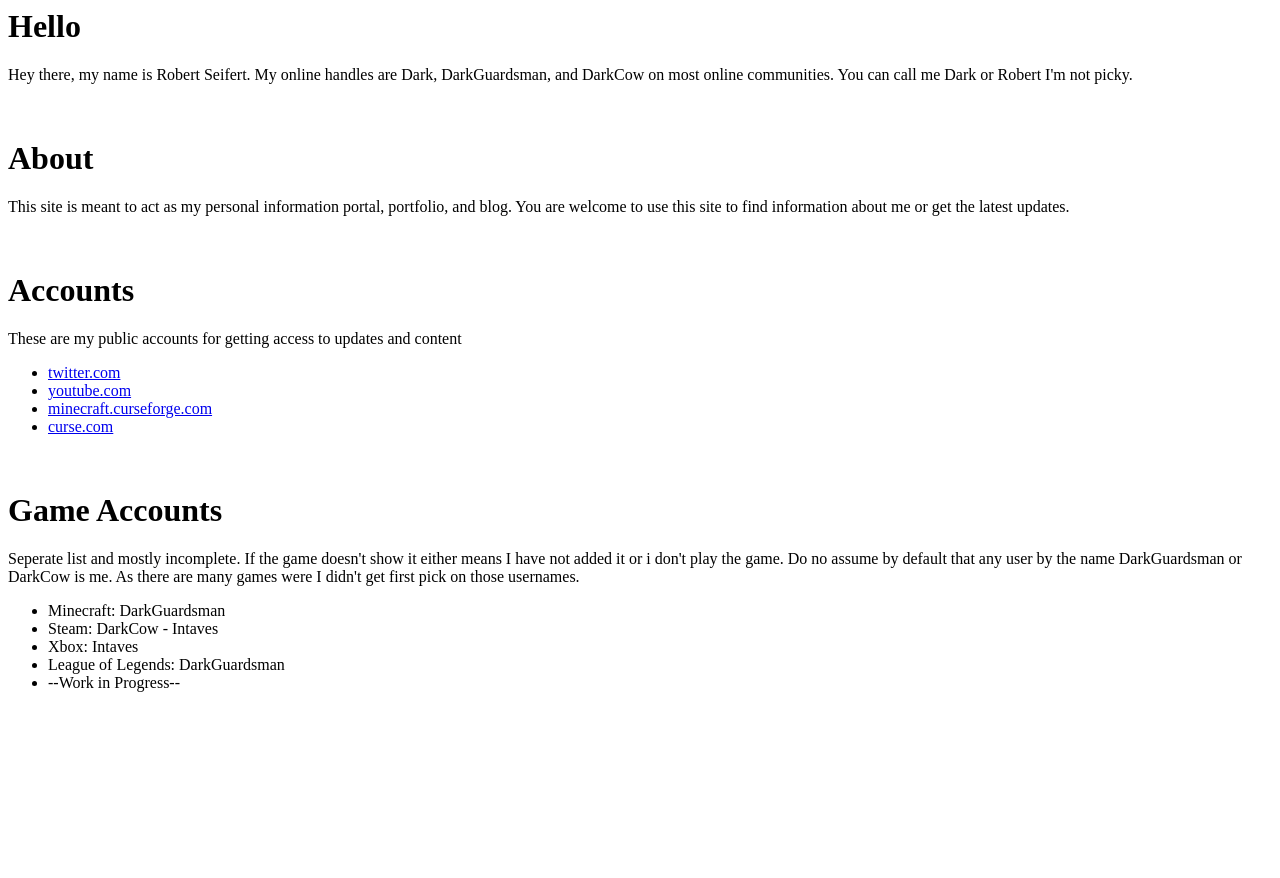
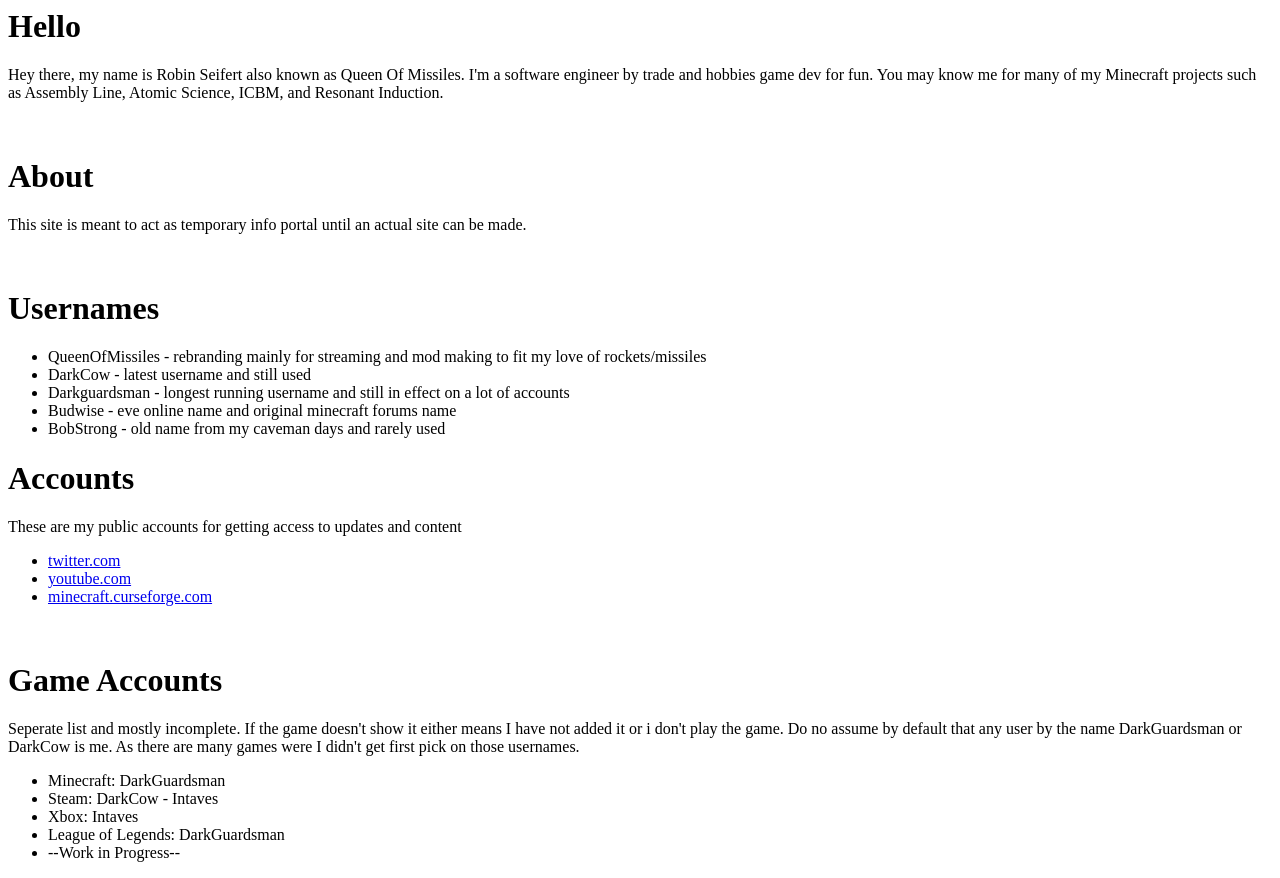
Before and after one commit to DarkGuardsman/darkguardsman.github.io, a plain HTML site: page index.html in a window 1280 px wide. Before the commit the page ends 800 px from the top, so only its background shows below. Drawn offline with Linux system fonts and the light colour scheme.

Commit message:
Update index.html

```diff
--- a/index.html
+++ b/index.html
@@ -1,16 +1,24 @@
 <h1>Hello</h1>
-<p>Hey there, my name is Robert Seifert. My online handles are Dark, DarkGuardsman, and DarkCow on most online communities. You can call me Dark or Robert I'm not picky.</p>
+<p>Hey there, my name is Robin Seifert also known as Queen Of Missiles. I'm a software engineer by trade and hobbies game dev for fun. You may know me for many of my Minecraft projects such as Assembly Line, Atomic Science, ICBM, and Resonant Induction.</p>
 </br>
 <h1>About</h1>
-<p>This site is meant to act as my personal information portal, portfolio, and blog. You are welcome to use this site to find information about me or get the latest updates.</p>
+<p>This site is meant to act as temporary info portal until an actual site can be made.</p>
 </br>
+<h1>Usernames</h1>
+<ul>
+<li>QueenOfMissiles - rebranding mainly for streaming and mod making to fit my love of rockets/missiles</li>
+<li>DarkCow - latest username and still used</li>
+<li>Darkguardsman - longest running username and still in effect on a lot of accounts</li>
+<li>Budwise - eve online name and original minecraft forums name</li>
+<li>BobStrong - old name from my caveman days and rarely used</li>
+</ul>
+
 <h1> Accounts</h1>
 <p>These are my public accounts for getting access to updates and content </p>
 <ul>
 <li><a href="https://twitter.com/DarkGuardsman">twitter.com</a></li>
 <li><a href="https://www.youtube.com/user/WNxDarkGuardsman">youtube.com</a></li>
-<li><a href="https://minecraft.curseforge.com/members/DarkCow/projects">minecraft.curseforge.com</a></li>
-<li><a href="https://www.curseforge.com/members/darkguardsman">curse.com</a></li>
+<li><a href="https://www.curseforge.com/members/queenofmissiles/projects">minecraft.curseforge.com</a></li>
 </ul>
 
 </br>
```
